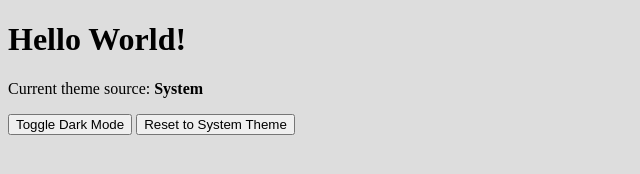
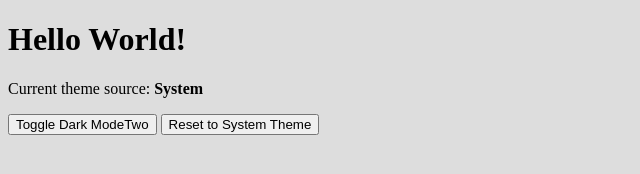
Before and after one commit to yaoguilv/my-electron-app, an Electron app: page index.html in a window 800 px wide. Shown: the whole page, without its empty margins (0-640 px from the left). Drawn offline with Linux system fonts and the light colour scheme.

Commit message:
testupdate

```diff
--- a/index.html
+++ b/index.html
@@ -12,7 +12,7 @@
     <h1>Hello World!</h1>
     <p>Current theme source: <strong id="theme-source">System</strong></p>
 
-    <button id="toggle-dark-mode">Toggle Dark Mode</button>
+    <button id="toggle-dark-mode">Toggle Dark ModeTwo</button>
     <button id="reset-to-system">Reset to System Theme</button>
 
     <script src="renderer.js"></script>
--- a/package.json
+++ b/package.json
@@ -1,6 +1,6 @@
 {
   "name": "my-electron-app",
-  "version": "1.0.0",
+  "version": "2.0.0",
   "description": "my electron tutorial",
   "main": "main.js",
   "author": "cx",
```
